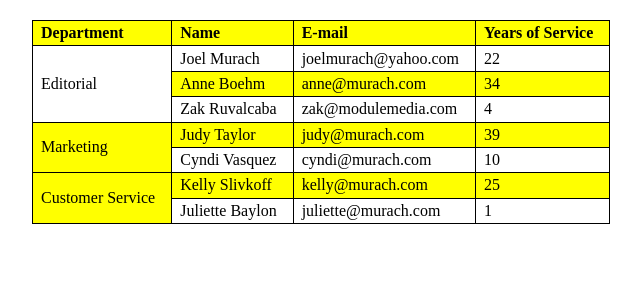
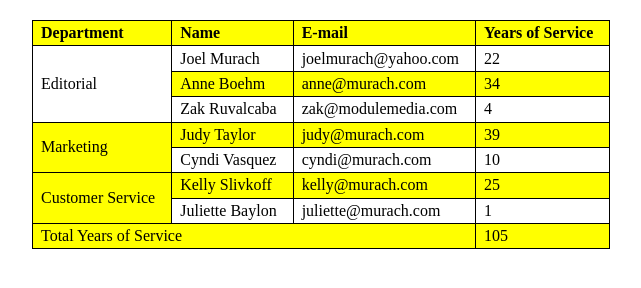
Before and after one commit to demirciAhmet/Responsive-Web-Design, a plain HTML site: page Activity2.html in a window 1280 px wide. Shown: the whole page, without its empty margins (253-894 px from the left). Drawn offline with Linux system fonts and the light colour scheme.

Commit message:
add colspan and rowspans

```diff
--- a/Activity2.html
+++ b/Activity2.html
@@ -58,6 +58,10 @@
 				<td>juliette@murach.com</td>
 				<td class="right">1</td>
 			</tr>
+			<tr>
+				<td colspan="3">Total Years of Service</td>
+				<td class="right">105</td>
+			</tr>
 		</tbody>
 	</table>
 
```
